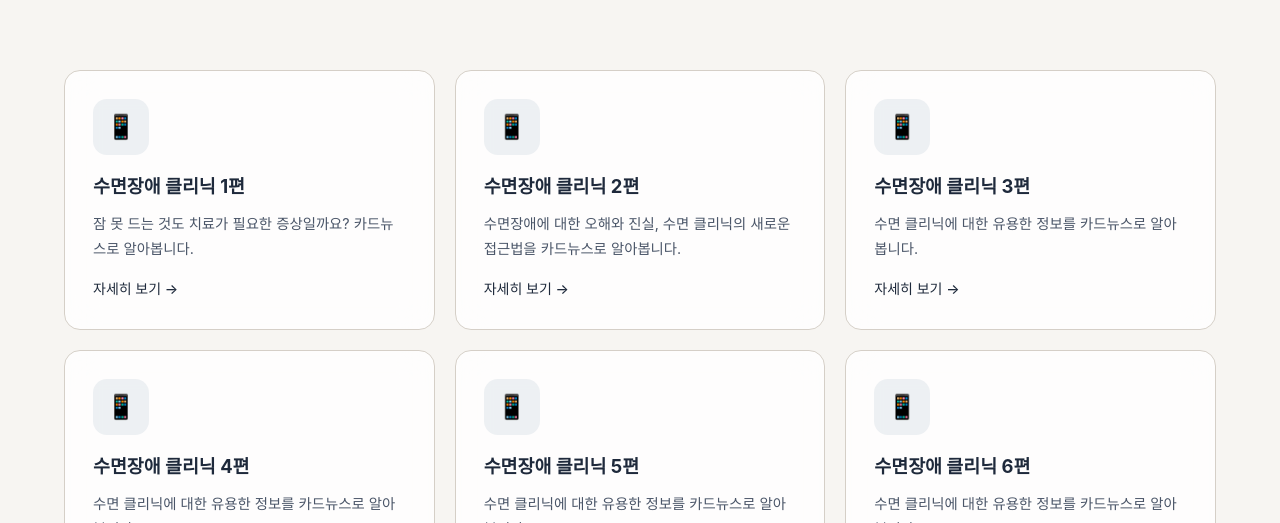
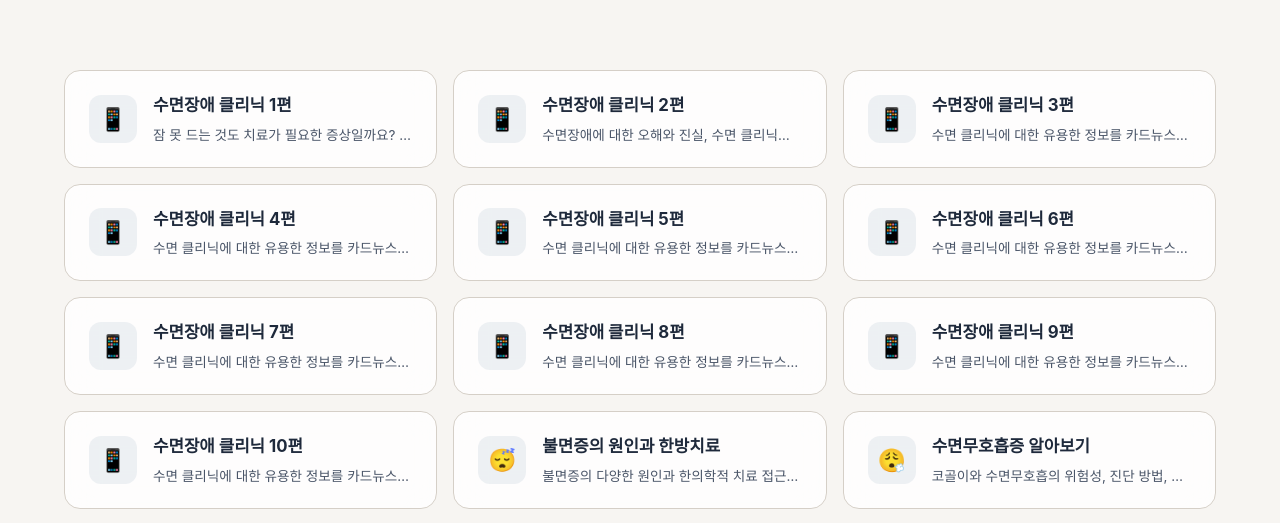
Before and after one commit to sunny94-git/sleep-clinic, a Next.js app: page /sleep-info in a window 1280 px wide. Shown: the part 277-800 px from the top of the page. Built offline with nearby package versions, Linux system fonts and the light colour scheme; no server answers; a web font is replaced by a local one.

Commit message:
style: make sleep info cards more compact horizontally

```diff
--- a/src/app/sleep-info/page.tsx
+++ b/src/app/sleep-info/page.tsx
@@ -87,28 +87,27 @@ export default function SleepInfoPage() {
         <div className="section-container">
           <div style={{
             display: 'grid',
-            gridTemplateColumns: 'repeat(auto-fit, minmax(340px, 1fr))',
-            gap: 20,
+            gridTemplateColumns: 'repeat(auto-fill, minmax(280px, 1fr))',
+            gap: 16,
           }}>
             {ARTICLES.map((article) => (
               <Link key={article.slug} href={`/sleep-info/${article.slug}`} style={{ textDecoration: 'none' }}>
-                <div className="glass-card" style={{ padding: 28, height: '100%', cursor: 'pointer' }}>
+                <div className="glass-card" style={{ padding: '20px 24px', height: '100%', cursor: 'pointer', display: 'flex', alignItems: 'center', gap: 16 }}>
                   <div style={{
-                    width: 56, height: 56, borderRadius: 14,
+                    width: 48, height: 48, borderRadius: 12, flexShrink: 0,
                     background: 'rgba(44, 95, 124, 0.08)',
                     display: 'flex', alignItems: 'center', justifyContent: 'center',
-                    fontSize: '1.5rem', marginBottom: 16,
+                    fontSize: '1.4rem'
                   }}>
                     {article.icon}
                   </div>
-                  <h2 style={{ fontSize: '1.15rem', fontWeight: 700, marginBottom: 10, color: 'var(--color-text-primary)' }}>
-                    {article.title}
-                  </h2>
-                  <p style={{ fontSize: '0.9rem', color: 'var(--color-text-secondary)', lineHeight: 1.7 }}>
-                    {article.desc}
-                  </p>
-                  <div style={{ marginTop: 16, fontSize: '0.875rem', color: 'var(--color-accent-light)', fontWeight: 500 }}>
-                    자세히 보기 →
+                  <div style={{ flex: 1, minWidth: 0 }}>
+                    <h2 style={{ fontSize: '1.05rem', fontWeight: 700, marginBottom: 4, color: 'var(--color-text-primary)', whiteSpace: 'nowrap', overflow: 'hidden', textOverflow: 'ellipsis' }}>
+                      {article.title}
+                    </h2>
+                    <p style={{ fontSize: '0.85rem', color: 'var(--color-text-secondary)', whiteSpace: 'nowrap', overflow: 'hidden', textOverflow: 'ellipsis' }}>
+                      {article.desc}
+                    </p>
                   </div>
                 </div>
               </Link>
```
